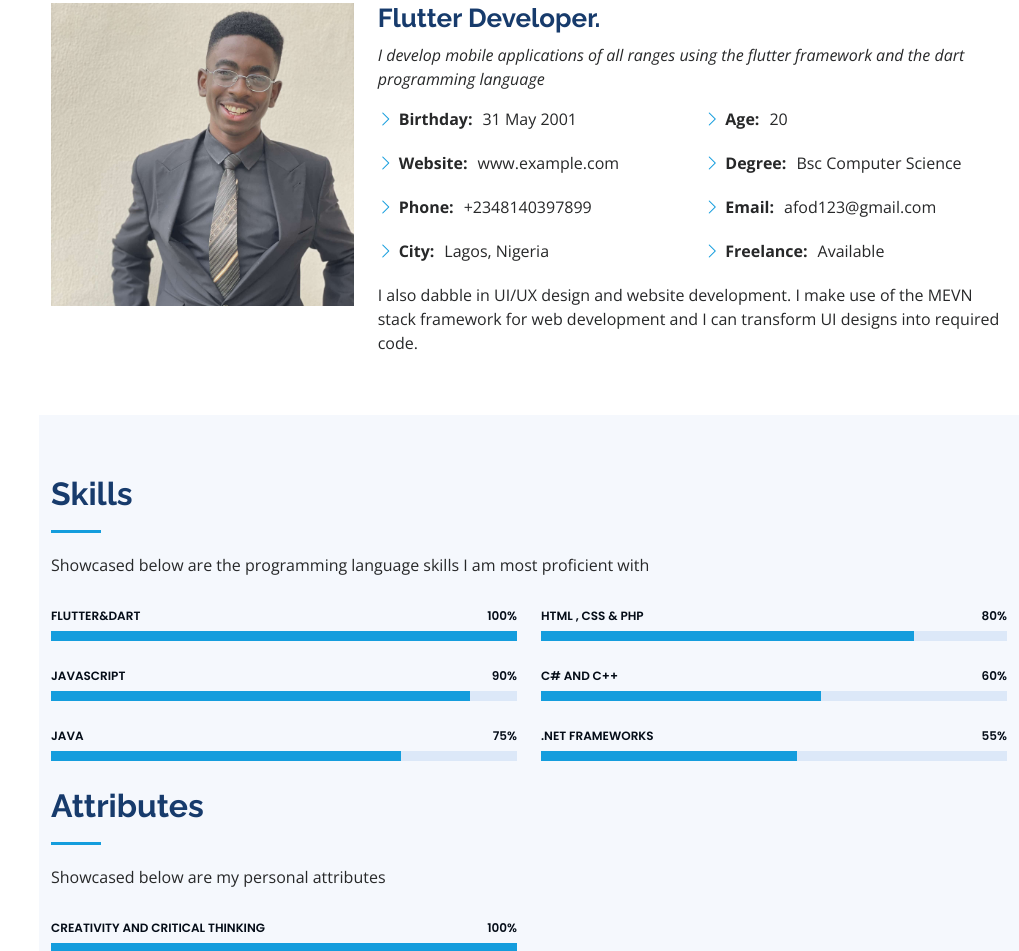
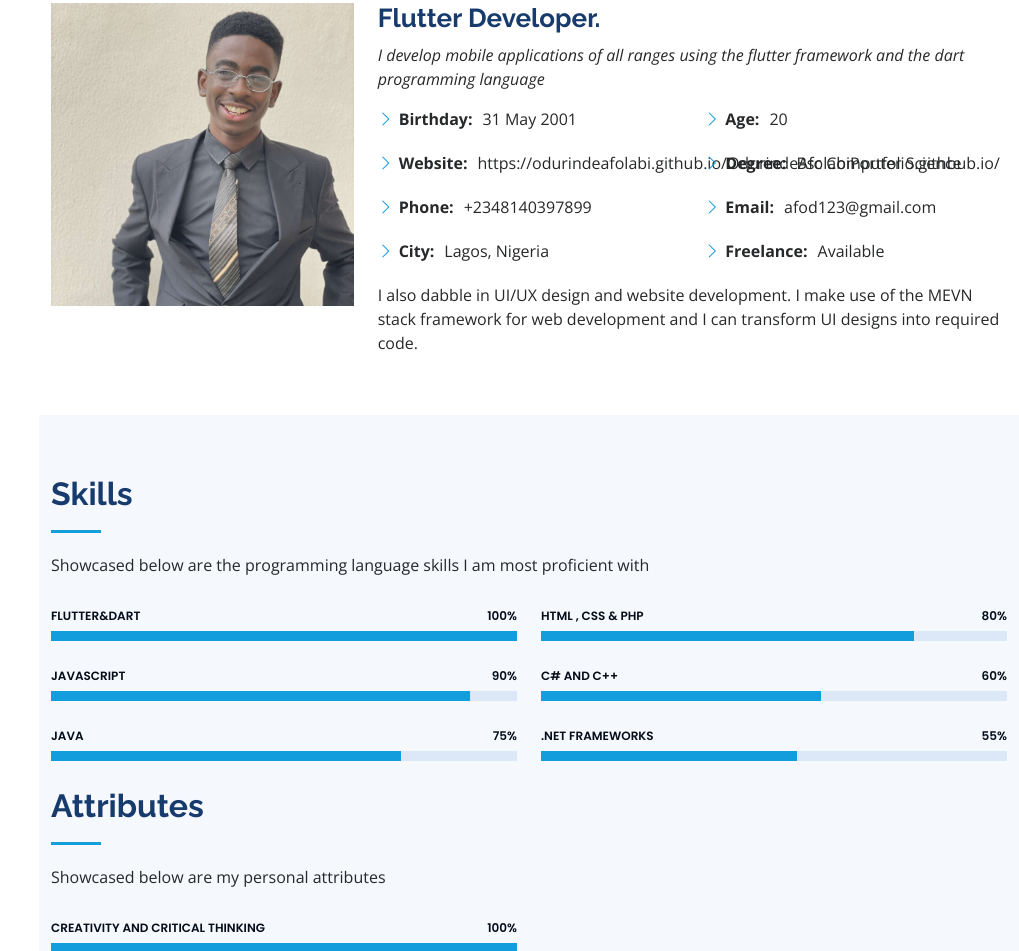
Before and after one commit to OdurindeAfolabi/odurindeafolabi_portfolio, a plain HTML site: page index.html in a window 1280 px wide. Shown: the part 1013-1964 px from the top of the page, without its empty margins (261-1280 px from the left). Drawn offline with nearby package versions, Linux system fonts and the light colour scheme.

Commit message:
Update index.html

```diff
--- a/index.html
+++ b/index.html
@@ -100,7 +100,7 @@
               <div class="col-lg-6">
                 <ul>
                   <li><i class="bi bi-chevron-right"></i> <strong>Birthday:</strong> <span>31 May 2001</span></li>
-                  <li><i class="bi bi-chevron-right"></i> <strong>Website:</strong> <span>www.example.com</span></li>
+                  <li><i class="bi bi-chevron-right"></i> <strong>Website:</strong> <span>https://odurindeafolabi.github.io/OdurindeAfolabiPortfolio.githbub.io/</span></li>
                   <li><i class="bi bi-chevron-right"></i> <strong>Phone:</strong> <span>+2348140397899</span></li>
                   <li><i class="bi bi-chevron-right"></i> <strong>City:</strong> <span>Lagos, Nigeria</span></li>
                 </ul>
```
